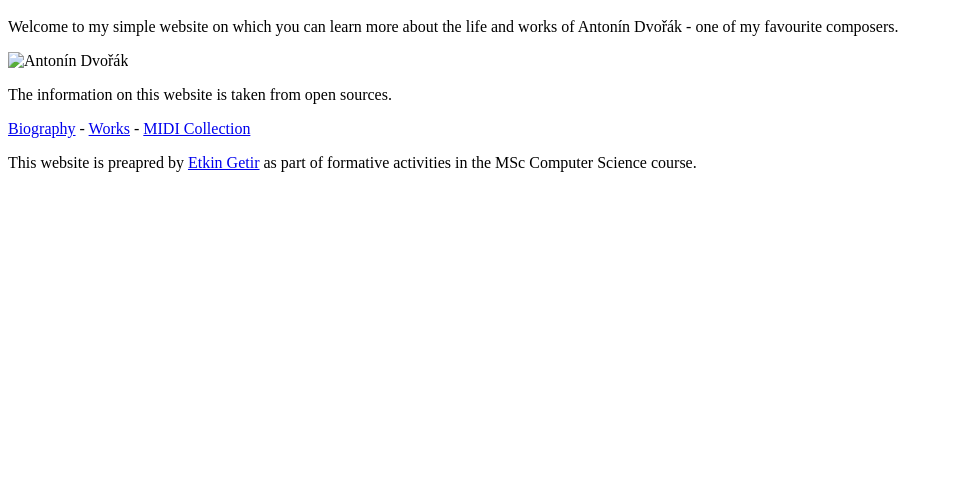
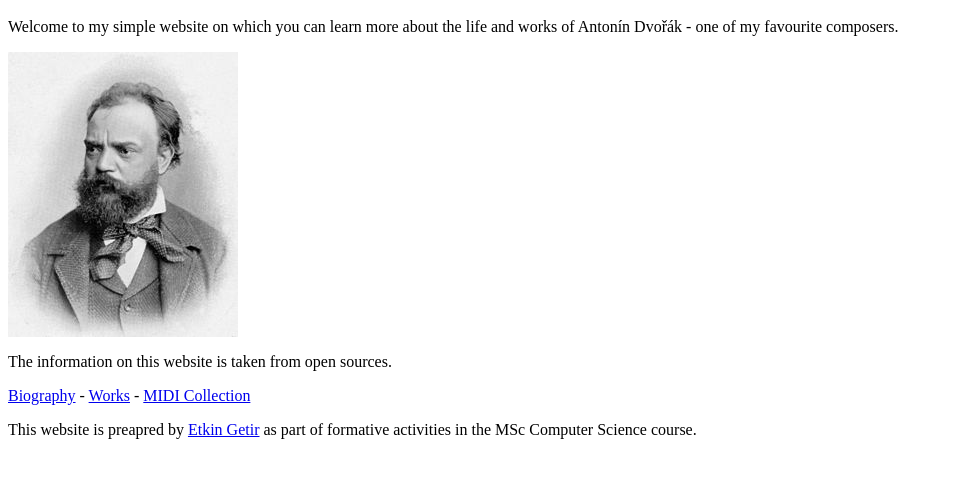
Before and after one commit to etKing666/simplewebsite, a plain HTML site: page index.html in a window 1280 px wide. Shown: the part 48-526 px from the top of the page, without its empty margins (0-953 px from the left). Drawn offline with Linux system fonts and the light colour scheme; the site is published under a folder, as on GitHub Pages, so addresses that start at the root find nothing.

Commit message:
Update index.html

```diff
--- a/index.html
+++ b/index.html
@@ -5,7 +5,7 @@
     <body>
         <h1>The life and Works of Dvořák</h1>
         <p>Welcome to my simple website on which you can learn more about the life and works of Antonín Dvořák - one of my favourite composers.</p>
-        <img src="/dvorak.jpg" alt="Antonín Dvořák"/>
+        <img src="dvorak.jpg" alt="Antonín Dvořák"/>
         <p>The information on this website is taken from open sources.</p>
         <p><a href="bio.html">Biography</a> - <a href="works.html">Works</a> - <a href ="https://www.classicalarchives.com/midi/composer/2466.html">MIDI Collection</a></p>
         <p>This website is preapred by <a href ="http://www.etkingetir.com">Etkin Getir</a> as part of formative activities in the MSc Computer Science course.</p>
```
